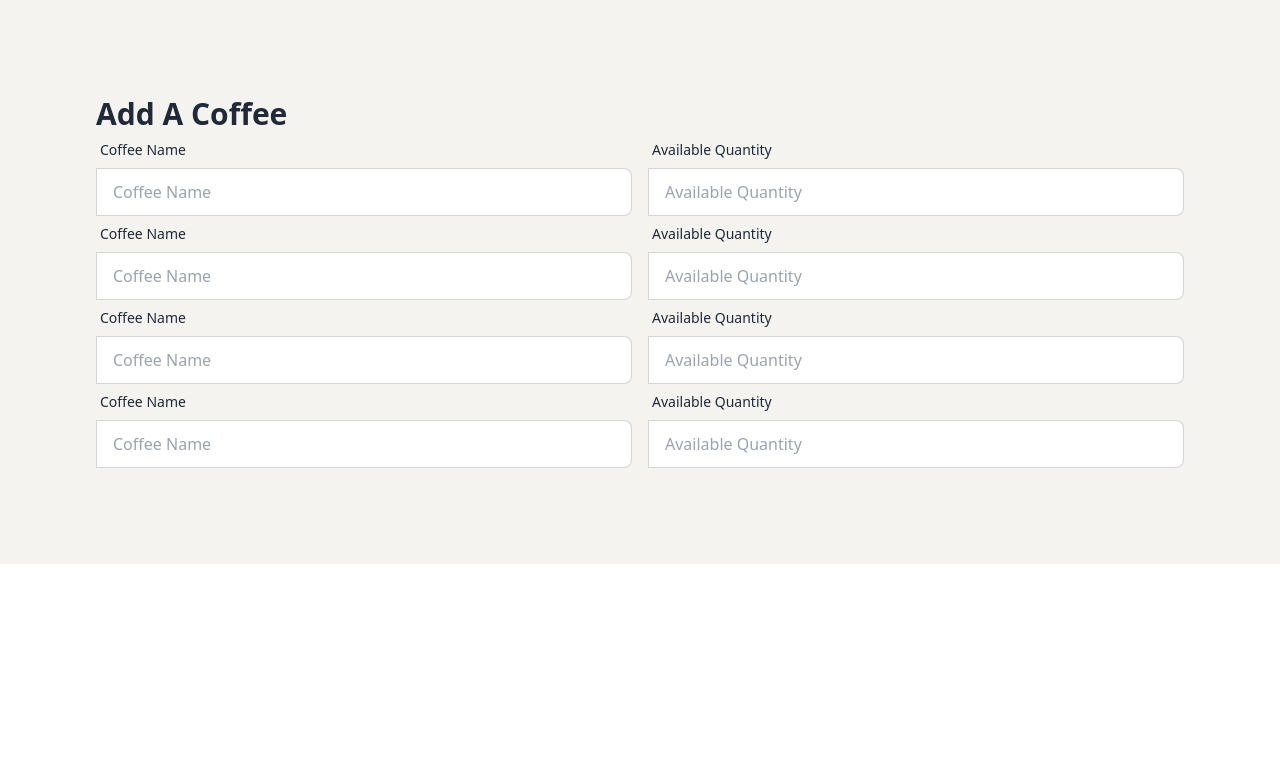
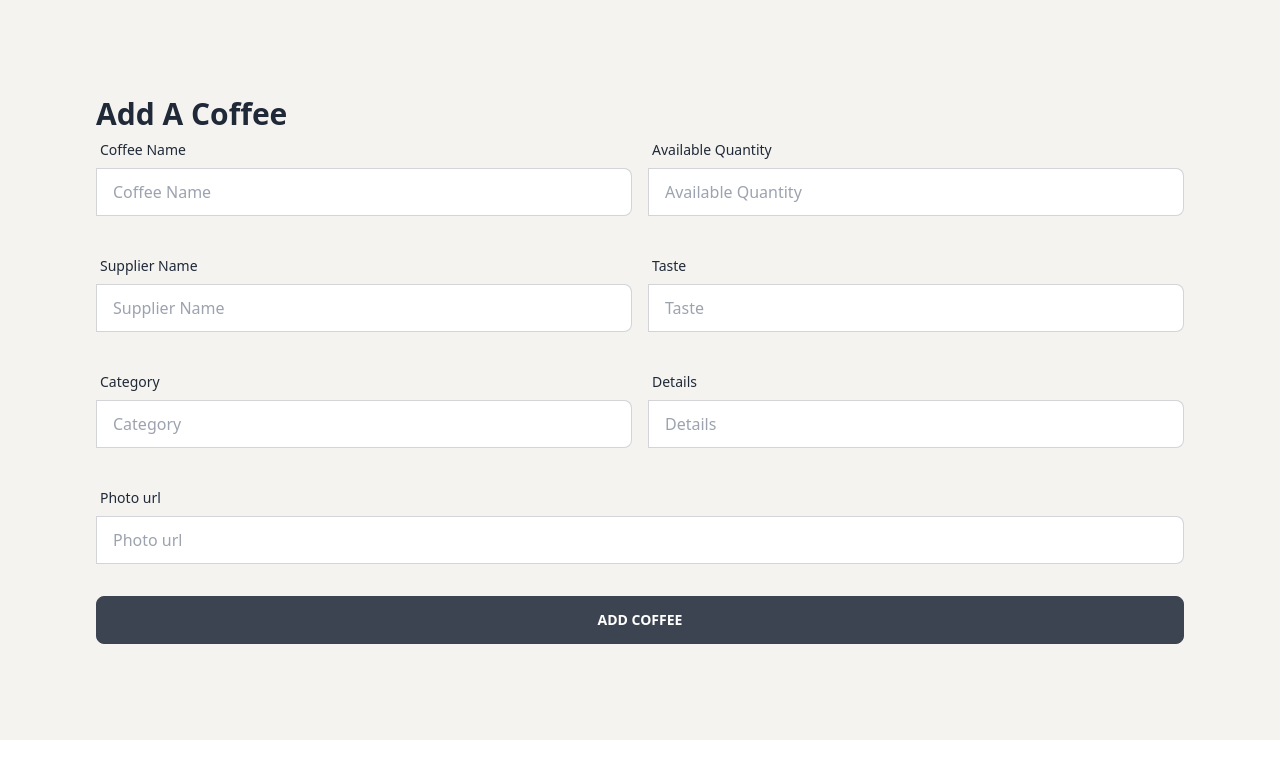
Before and after one commit to developer-shourav/Royal-Espresso-Client, a React (Vite) app: page /addCoffee in a window 1280 px wide. Shown: the top 778 px of the page. Built offline with nearby package versions, Linux system fonts and the light colour scheme.

Commit message:
form style correction added

```diff
--- a/src/components/AddCoffee/AddCoffee.jsx
+++ b/src/components/AddCoffee/AddCoffee.jsx
@@ -10,7 +10,7 @@ const AddCoffee = () => {
 
       <form>
         {/* ----------Name and Quantity Row---------- */}
-        <div className="md:flex">
+        <div className="md:flex mb-8">
           <div className="form-control w-1/2">
             <label className="label">
               <span className="label-text">Coffee Name</span>
@@ -41,17 +41,17 @@ const AddCoffee = () => {
 
 
         </div>
-        {/* ----------From Row---------- */}
-        <div className="md:flex">
+        {/* ----------Coffee Supplier and Test Row---------- */}
+        <div className="md:flex mb-8">
           <div className="form-control w-1/2">
             <label className="label">
-              <span className="label-text">Coffee Name</span>
+              <span className="label-text">Supplier Name</span>
             </label>
             <label className="input-group">
               <input
                 type="text"
-                placeholder="Coffee Name"
-                name="name"
+                placeholder="Supplier Name"
+                name="supplier"
                 className="input input-bordered w-full"
               />
             </label>
@@ -59,13 +59,13 @@ const AddCoffee = () => {
 
           <div className="form-control w-1/2 ml-4">
             <label className="label">
-              <span className="label-text">Available Quantity</span>
+              <span className="label-text">Taste</span>
             </label>
             <label className="input-group">
               <input
                 type="text"
-                name="quantity"
-                placeholder="Available Quantity"
+                name="taste"
+                placeholder="Taste"
                 className="input input-bordered w-full"
               />
             </label>
@@ -73,17 +73,17 @@ const AddCoffee = () => {
 
 
         </div>
-        {/* ----------From Row---------- */}
-        <div className="md:flex">
+        {/* ----------Coffee Categories and Details Row---------- */}
+        <div className="md:flex mb-8">
           <div className="form-control w-1/2">
             <label className="label">
-              <span className="label-text">Coffee Name</span>
+              <span className="label-text">Category</span>
             </label>
             <label className="input-group">
               <input
                 type="text"
-                placeholder="Coffee Name"
-                name="name"
+                placeholder="Category"
+                name="category"
                 className="input input-bordered w-full"
               />
             </label>
@@ -91,13 +91,13 @@ const AddCoffee = () => {
 
           <div className="form-control w-1/2 ml-4">
             <label className="label">
-              <span className="label-text">Available Quantity</span>
+              <span className="label-text">Details</span>
             </label>
             <label className="input-group">
               <input
                 type="text"
-                name="quantity"
-                placeholder="Available Quantity"
+                name="details"
+                placeholder="Details"
                 className="input input-bordered w-full"
               />
             </label>
@@ -105,38 +105,24 @@ const AddCoffee = () => {
 
 
         </div>
-        {/* ----------From Row---------- */}
-        <div className="md:flex">
-          <div className="form-control w-1/2">
+        {/* ----------From Photo URL Row---------- */}
+        <div className="mb-8" >
+          <div className="form-control w-full">
             <label className="label">
-              <span className="label-text">Coffee Name</span>
+              <span className="label-text">Photo url</span>
             </label>
             <label className="input-group">
               <input
                 type="text"
-                placeholder="Coffee Name"
-                name="name"
+                placeholder="Photo url"
+                name="photo"
                 className="input input-bordered w-full"
               />
             </label>
           </div>
 
-          <div className="form-control w-1/2 ml-4">
-            <label className="label">
-              <span className="label-text">Available Quantity</span>
-            </label>
-            <label className="input-group">
-              <input
-                type="text"
-                name="quantity"
-                placeholder="Available Quantity"
-                className="input input-bordered w-full"
-              />
-            </label>
-          </div>
-
-
         </div>
+        <input type="submit" className="btn btn-block" value="Add Coffee" />
       </form>
     </div>
   );
```
